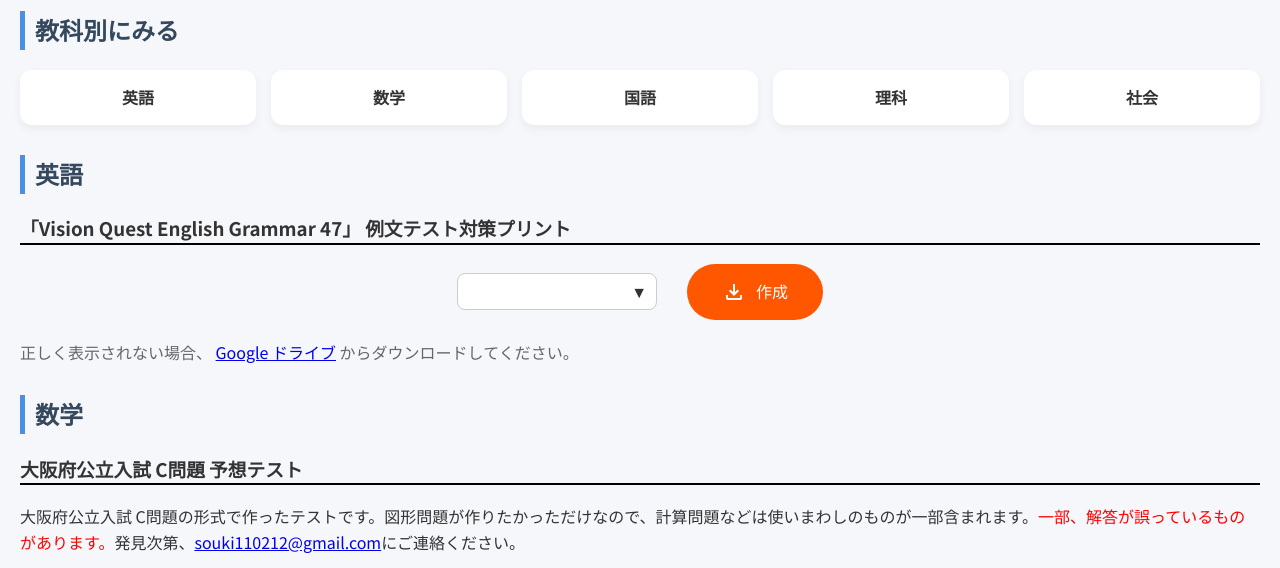
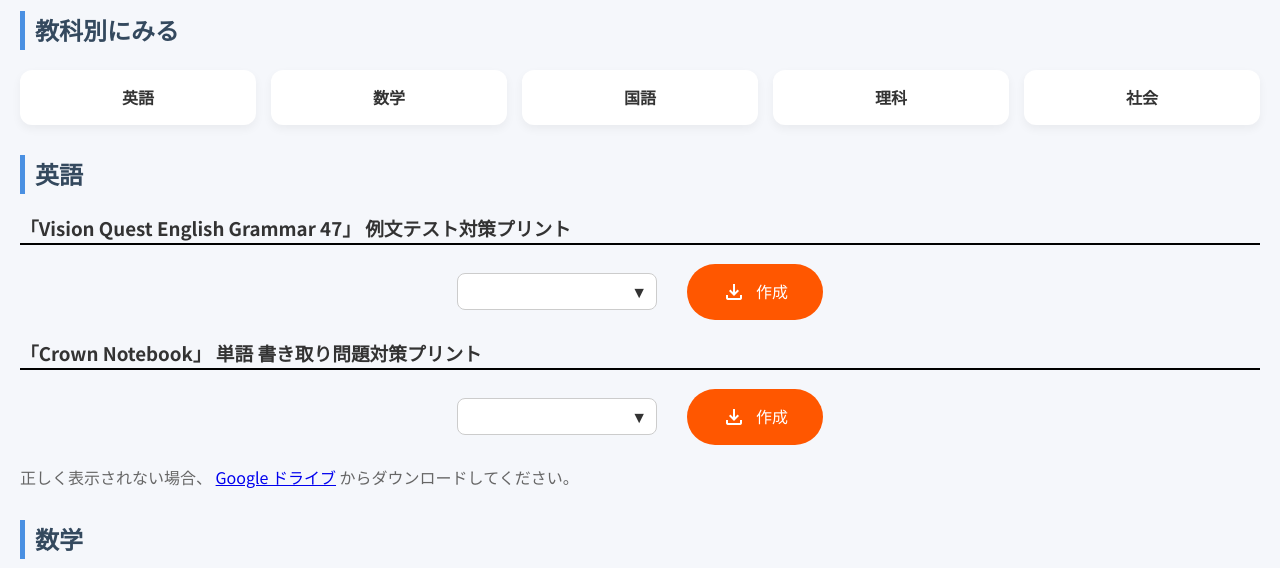
Before and after one commit to SouCraK12345/soucrak12345.github.io, a plain HTML site: page exam-docs/index.html in a window 1280 px wide. Shown: the part 201-769 px from the top of the page. Drawn offline with nearby package versions, Linux system fonts and the light colour scheme; no server answers.

Commit message:
index.html を更新

```diff
--- a/exam-docs/index.html
+++ b/exam-docs/index.html
@@ -31,6 +31,17 @@
         <div class="select-container"><select name="en-sample-test">
             </select></div>
         <a onclick="create('en-sample-test')" class="navigate"><span class="material-symbols-outlined play-icon">
+                download
+            </span>作成</a>
+    </div>
+    <h3>
+        <span class="nowrap">「Crown Notebook」</span>
+        <span class="nowrap">単語 書き取り問題対策プリント</span>
+    </h3>
+    <div class="description">
+        <div class="select-container"><select name="crown-tango-test">
+            </select></div>
+        <a onclick="create('crown-tango-test')" class="navigate"><span class="material-symbols-outlined play-icon">
                 download
             </span>作成</a>
     </div>
```
